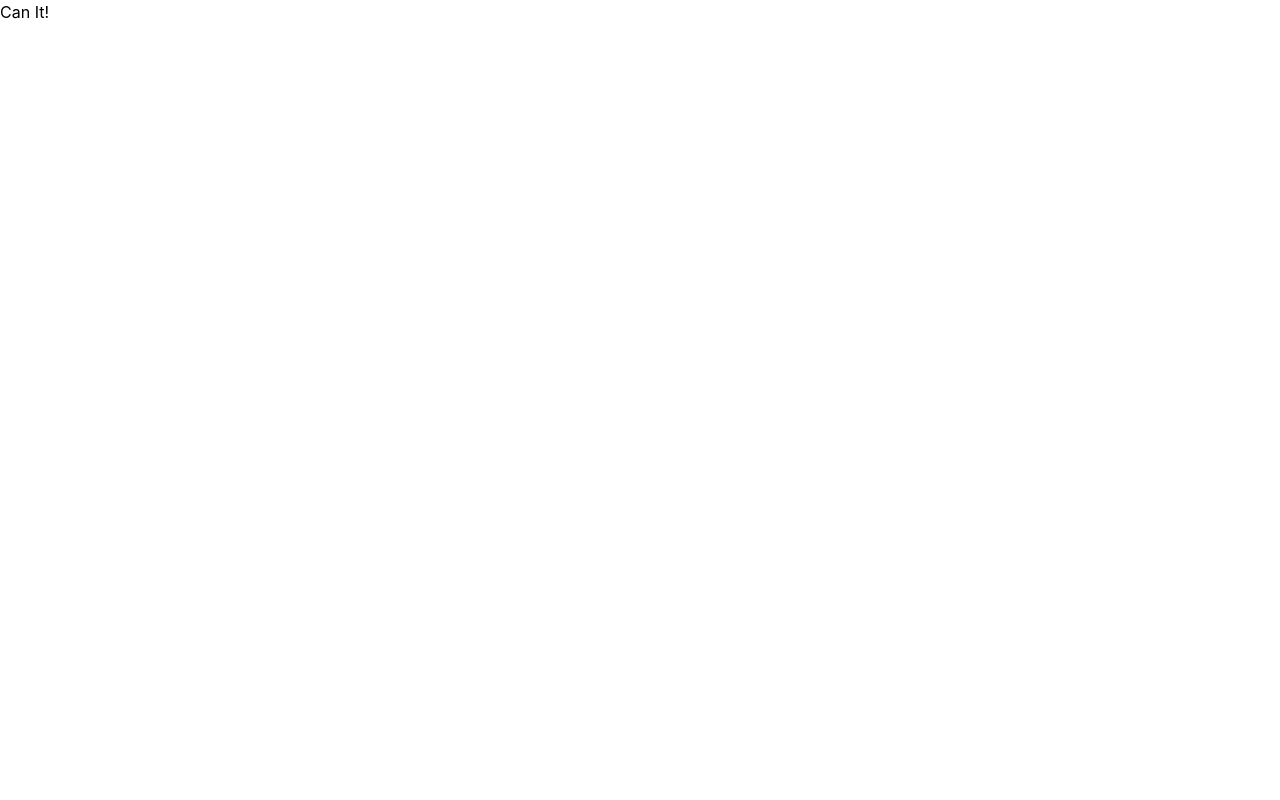
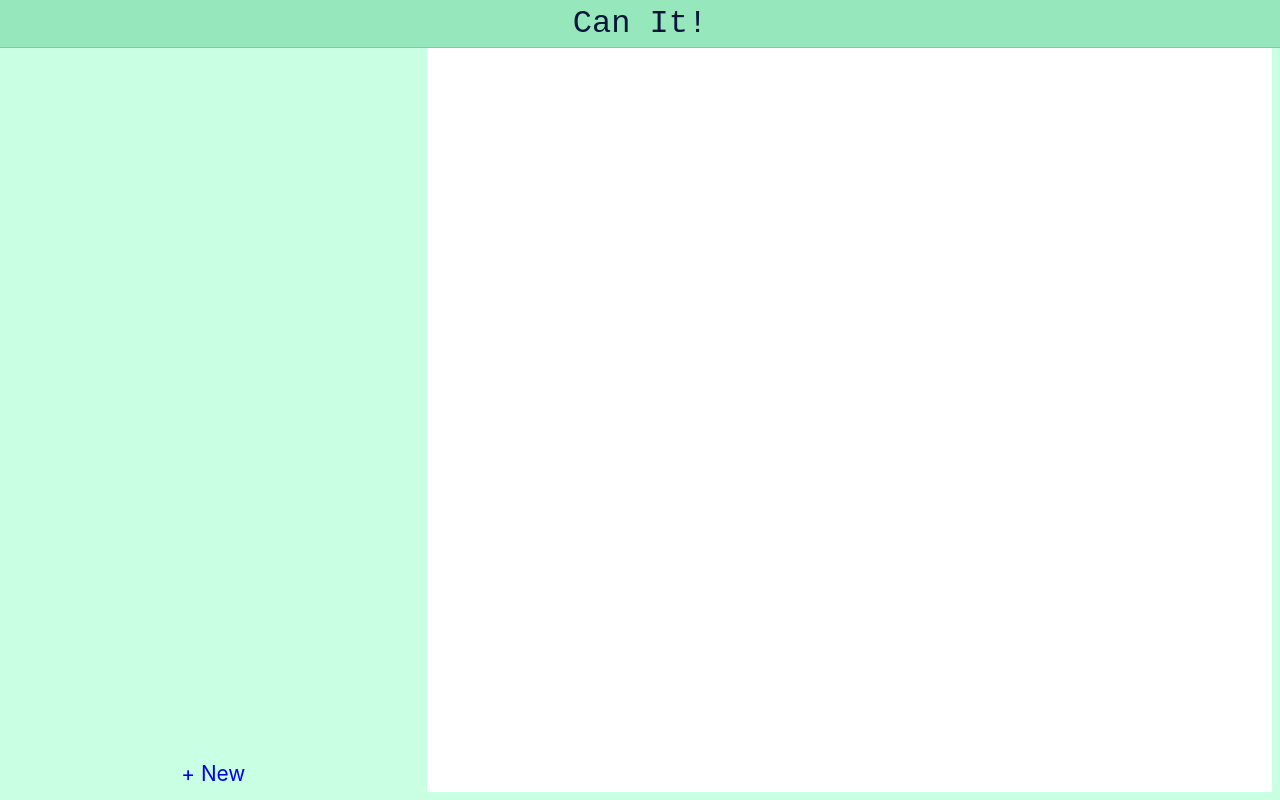
Before and after one commit to nmarsceau/can-it, a plain HTML site: page index.html in a window 1280 px wide. Drawn offline with nearby package versions, Linux system fonts and the light colour scheme.

Commit message:
Initial styling

```diff
--- /dev/null
+++ b/cannedResponseView.js
@@ -0,0 +1,5 @@
+import {cannedResponseModel} from './cannedResponseModel.js';
+
+cannedResponseModel.getCannedResponseNames().then(names => {
+  // TODO: output canned response list
+});
--- a/index.html
+++ b/index.html
@@ -7,10 +7,15 @@
     <link href="styles.css" rel="stylesheet" type="text/css">
   </head>
   <body>
-    <div class="grid">
+    <div class="createGrid">
       <h1>Can It!</h1>
+      <section id="cannedResponseListContainer">
+        <div id="cannedResponseList"></div>
+        <a href="/edit" class="newCannedResponse">&plus;&nbsp;New</a>
+      </section>
+      <section id="cannedResponseContainer"></section>
     </div>
-    <script src="cannedResponseModel.js" type="module"></script>
+    <script src="cannedResponseView.js" type="module"></script>
     <script src="script.js"></script>
   </body>
 </html>
--- a/styles.css
+++ b/styles.css
@@ -9,7 +9,13 @@
 
 /* Variables */
 :root {
-
+  --oxford-blue: #011638;
+  --middle-green: #4b7f52;
+  --mantis: #7dd181;
+  --magic-mint-1: #96e8bc;
+  --magic-mint-2: #b6f9c9;
+  --aero-blue: #c9ffe2;
+  --white: #fff;
 }
 
 
@@ -45,8 +51,6 @@ body {
 	line-height: 1.5;
   font-size: 1rem;
   font-family: -apple-system,BlinkMacSystemFont,"Segoe UI",Roboto,Oxygen-Sans,Ubuntu,Cantarell,"Helvetica Neue",sans-serif;
-  background-color: var(--background-color);
-  color: var(--text-color);
   padding: 0;
 }
 
@@ -66,9 +70,73 @@ strong {
   font-weight: bold;
 }
 
+a {
+  text-decoration: none;
+}
+
+a:hover, a:focus, a:active {
+  text-decoration: underline;
+}
+
 /* 1. Layout */
+.createGrid {
+  display: grid;
+  grid-template-columns: auto;
+  grid-template-rows: 3rem 1fr 2fr;
+  height: 100vh;
+}
 
+@media screen and (min-aspect-ratio: 3/2) {
+  .createGrid {
+    grid-template-columns: 1fr 2fr;
+    grid-template-rows: 3rem 1fr;
+    grid-template-areas:
+      "header header"
+      "cannedResponseList cannedResponse"
+    ;
+  }
+
+  .createGrid h1 {
+    grid-area: header;
+  }
+
+  #cannedResponseListContainer {
+    grid-area: cannedResponseList;
+    display: grid;
+    grid-template-columns: auto;
+    grid-template-rows: 1fr 3rem;
+  }
+
+  #cannedResponseContainer {
+    grid-area: cannedResponse;
+  }
+}
 
 /* 2. Theme */
+h1 {
+  background-color: var(--magic-mint-1);
+  color: var(--oxford-blue);
+  border-bottom: 1px solid var(--mantis);
+  font-family: monospace;
+  font-size: 2rem;
+  margin: 0;
+  text-align: center;
+}
+
+#cannedResponseListContainer {
+  background-color: var(--aero-blue);
+}
+
+.newCannedResponse {
+  text-align: center;
+  font-size: 1.3em;
+  line-height: 2.1;
+}
+
+#cannedResponseContainer {
+  border-width: 0 8px 8px 0;
+  border-style: solid;
+  border-color: var(--aero-blue);
+}
 
 /* 3. Components */
```
